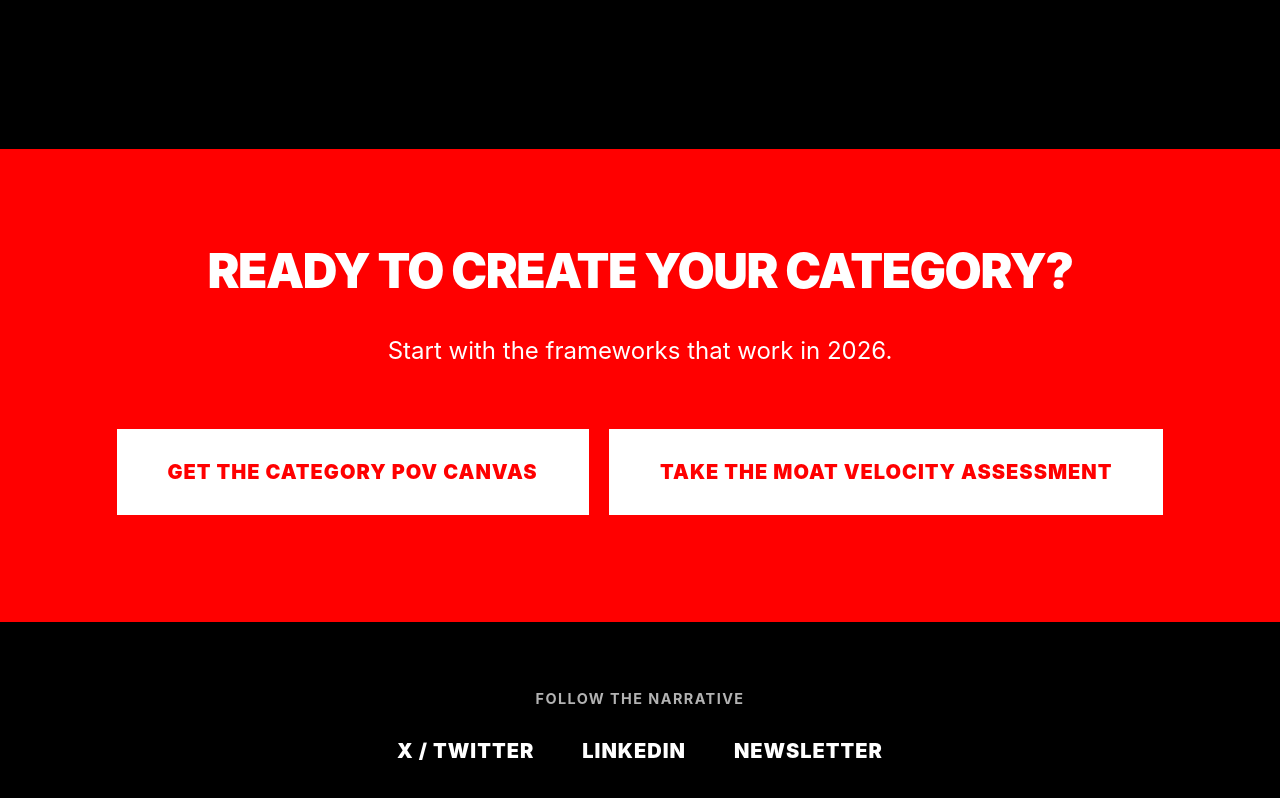
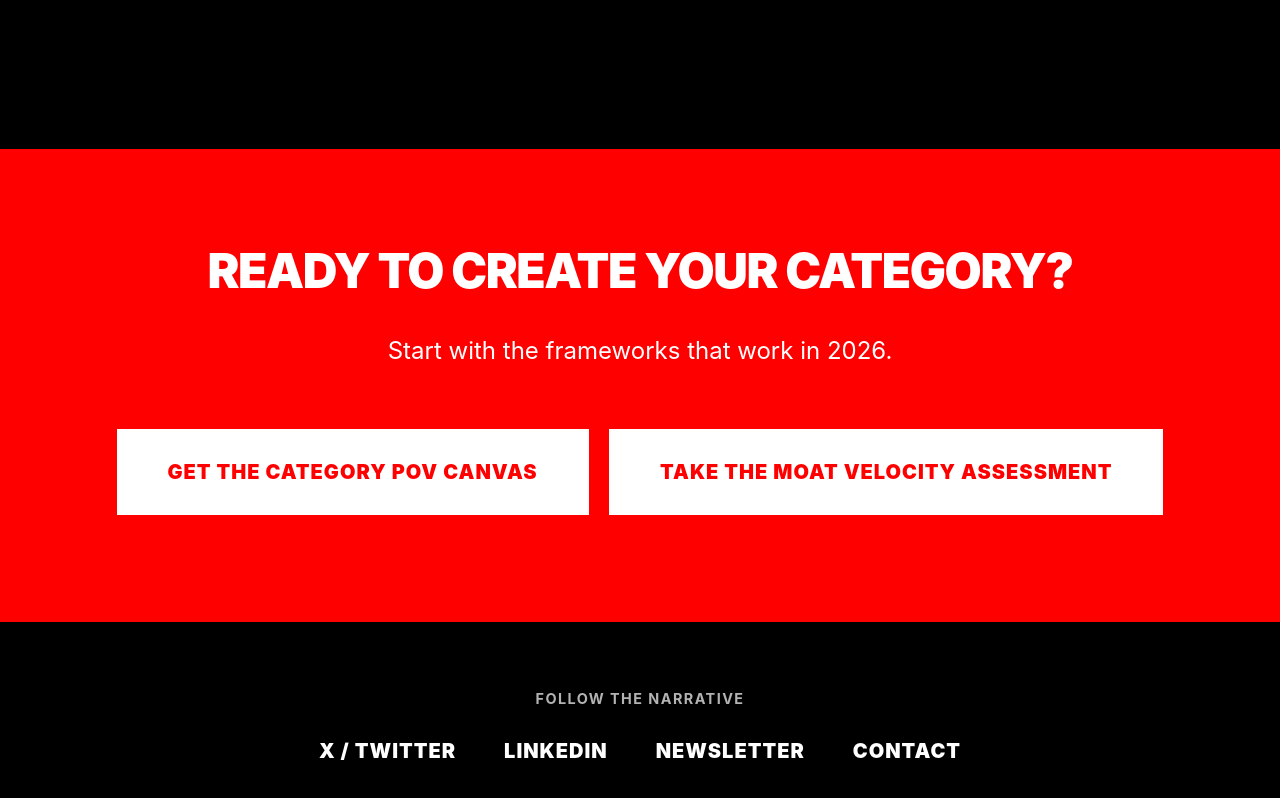
Before and after one commit to AmplifiedNarrative2727/amplified-narrative, a plain HTML site: page approach.html in a window 1280 px wide. Shown: the part 9672-10470 px from the top of the page. Drawn offline with Linux system fonts and the light colour scheme.

Commit message:
Update approach.html
Added contact form link to social footer

```diff
--- a/approach.html
+++ b/approach.html
@@ -643,6 +643,7 @@
                 <a href="https://twitter.com/bdagostino" target="_blank" rel="noopener noreferrer" class="social-link">X / Twitter</a>
                 <a href="https://www.linkedin.com/in/bdagostino/" target="_blank" rel="noopener noreferrer" class="social-link">LinkedIn</a>
                 <a href="https://substack.com/@brandondagostino" target="_blank" rel="noopener noreferrer" class="social-link">Newsletter</a>
+                <a href="https://tally.so/r/EkxVBr" target="_blank" rel="noreferrer" class="social-link">Contact</a>
             </div>
         </div>
     </footer>
```
